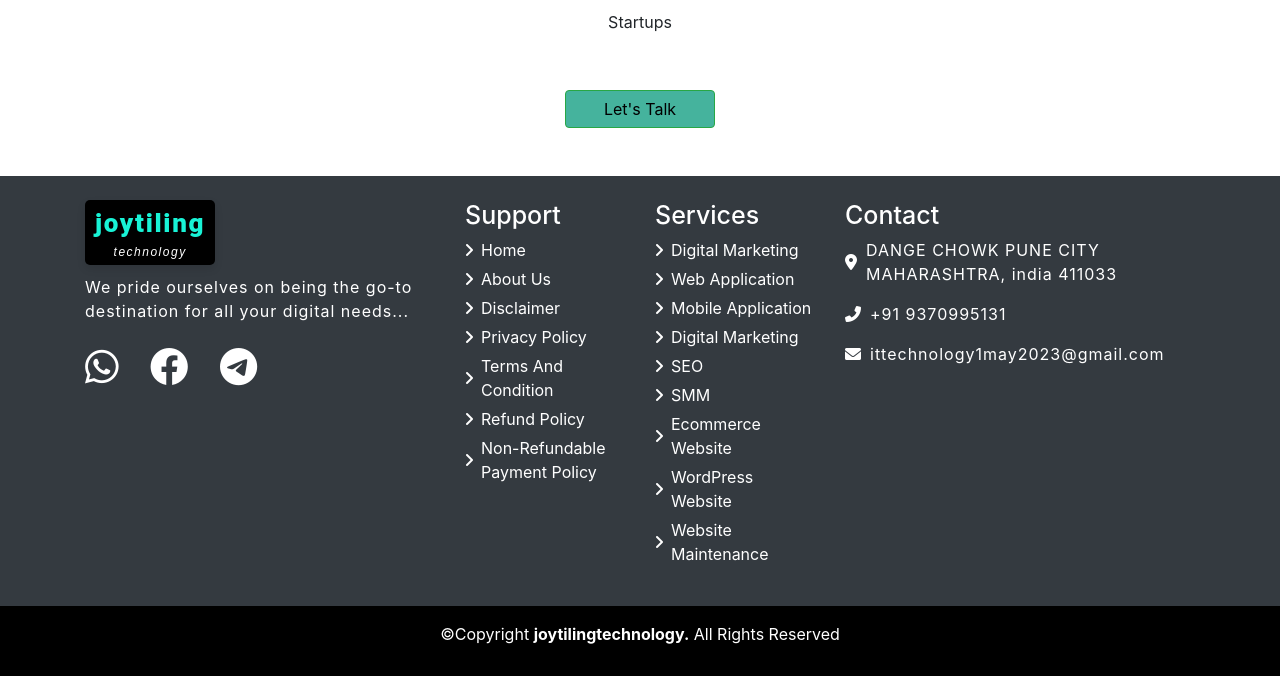
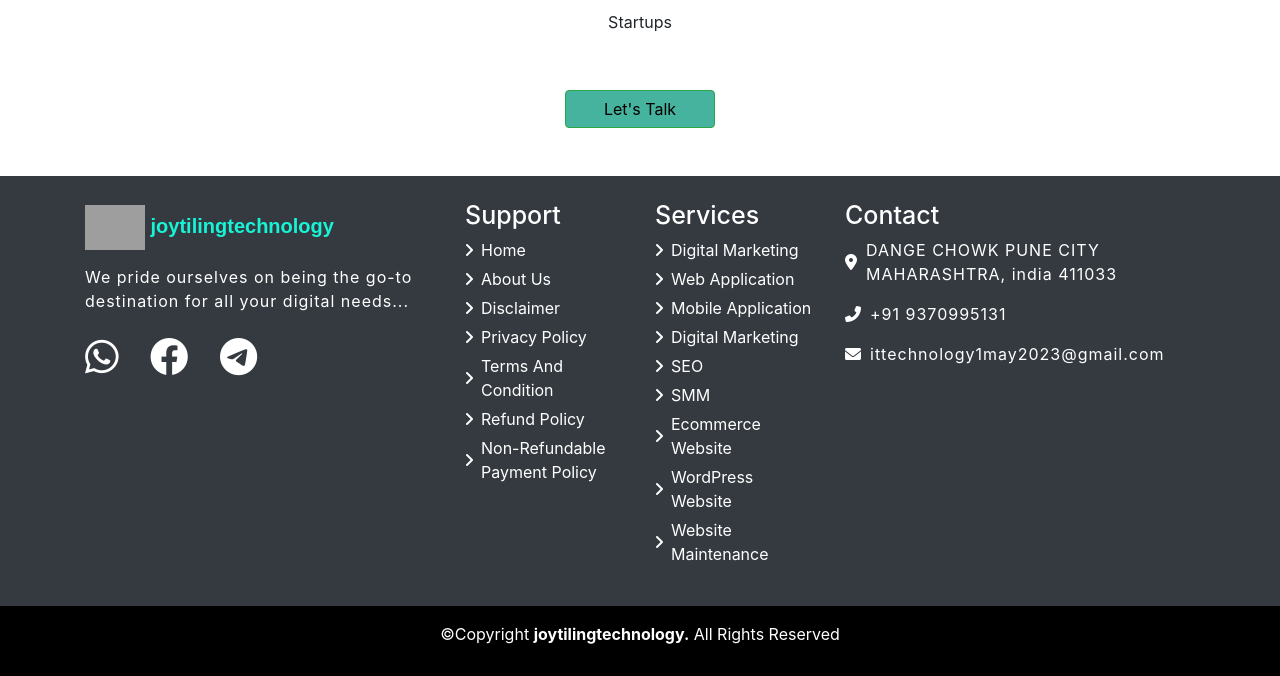
Before and after one commit to Rashmi-kushwah/Kedar-Technology, a Django app: page / in a window 1280 px wide. Shown: the part 3374-4050 px from the top of the page. Run offline with Django 5.2, Linux system fonts and the light colour scheme; data comes from the database, SQL or seed files in the repository; both versions use the stored data as it was after the commit; some libraries are stand-ins or nearby versions; grey boxes are pictures that could not be loaded.

Commit message:
Commit message

```diff
--- a/Templates/Homepage.html
+++ b/Templates/Homepage.html
@@ -92,21 +92,21 @@
     display: inline-block;
     margin-top: 40px;
 }
-
 .counter-container {
     display: flex;
     justify-content: center;
     align-items: center;
-    background: linear-gradient(to right, #84aaa3  , #84f5de  );
+    background: linear-gradient(to right, #84aaa3, #84f5de);
     padding: 60px 0;
     color: white;
+    flex-wrap: nowrap; /* Prevent wrapping */
 }
 
 .counter {
     text-align: center;
-    flex: 1;
+    flex: 1 1 auto; /* Allow the counters to shrink */
     max-width: 150px;
-    margin: 0 50px;
+    margin: 0 20px; /* Adjust margin to fit smaller screens */
 }
 
 .counter .icon {
@@ -126,15 +126,23 @@
 
 @media (max-width: 768px) {
     .counter-container {
-        flex-wrap: wrap;
+        justify-content: space-around; /* Distribute space between counters */
     }
 
     .counter {
-        flex: 1 1 50%;
-        max-width: 100%;
-        margin: 20px 0;
+        max-width: 100px; /* Reduce max-width to fit more counters */
+        margin: 0 10px;   /* Adjust margin */
+    }
+
+    .counter .icon, .counter .count {
+        font-size: 2em; /* Reduce font size for smaller screens */
+    }
+
+    .counter p {
+        font-size: 1em; /* Adjust text size */
     }
 }
+
 
 
 /*  */
--- a/Templates/footer.html
+++ b/Templates/footer.html
@@ -110,44 +110,40 @@ footer i {
         font-size: 15px;
     }
 }
-@import url('https://fonts.googleapis.com/css2?family=Roboto:wght@700&family=Montserrat:wght@400&display=swap');
-
-.navbar-brand-custom {
-    font-family: 'Arial', sans-serif;
-    background-color: black; /* Background for contrast */
-    text-align: center; /* Center the text */
-    padding: 4px 10px;
-    border-radius: 5px;
-    box-shadow: 0 4px 8px rgba(0, 0, 0, 0.1);
-    display: inline-block; /* Ensures the entire block is treated as one unit */
-    text-decoration: none; /* Remove underline */
+.navbar-brand .brand-text {
+    color: rgb(24, 243, 214);
 }
 
-.navbar-brand-custom .line1,
-.navbar-brand-custom .line2 {
-    display: block; /* Force each line to be on its own row */
-    margin: 0;
-    padding: 0;
+/* Hide the text on mobile screens */
+
+    @media (max-width: 768px) {
+        .dropdown-menu {
+        width: 80px; /* Adjust the width for smaller screens */
+        left: 50%; /* Position it relative to the screen */
+        transform: translateX(-50%);
+        }
+    .navbar-brand .brand-text {
+        display: none;
+    }
+    /* .navbar-brand img{
+        width: 40px;
+        height: 50px;
+
+    } */
 }
 
-.navbar-brand-custom .line1 {
-    font-family: 'Roboto', sans-serif;
-    font-size: 26px;
-    color: rgb(24, 243, 214);
-    text-shadow: 1px 1px 3px rgba(0, 0, 0, 0.6);
-    font-weight: 800;
-    letter-spacing: 1.7px;
+.navbar-brand .brand-logo {
+    width: 60px;
+    height: auto; /* Keeps the aspect ratio */
 }
 
-.navbar-brand-custom .line2 {
-    font-style: italic;
-    font-family: 'Montserrat', sans-serif;
-    font-size: 12px;
-    color: #fff;
-    letter-spacing: 1.5px;
-    text-shadow: 1px 1px 3px rgba(0, 0, 0, 0.2);
+/* Responsive size for smaller screens */
+@media (max-width: 768px) {
+    .brand-logo {
+        width: 40px;
+        height: auto; /* Keeps the aspect ratio */
+    }
 }
-
 
 </style>
 <!DOCTYPE html>
@@ -173,9 +169,9 @@ footer i {
                <br> technology
             </a>
          -->
-         <a class="navbar-brand-custom" href="{% url 'homepage' %}" style="text-decoration: none;">
-            <span class="line1">joytiling </span>
-            <span class="line2">technology</span>
+         <a class="navbar-brand" href="{% url 'homepage' %}">
+            <img src="https://seupload.com/cache/plugins/filepreviewer/130425/15f3add6def65a603f9bdf6267e0f1813dbf4475bf169d5eccd523518be040bc/1100x800_cropped.jpg" class="brand-logo" alt="joytilingtechnology Logo">
+            <span class="brand-text">joytilingtechnology</span>
         </a>
 
             <!-- <a class="navbar-brand" href="{% url 'homepage' %}" style="font-size: 24px; font-weight: bold;">
--- a/Templates/header.html
+++ b/Templates/header.html
@@ -13,6 +13,7 @@
     <link rel="stylesheet" href="https://cdnjs.cloudflare.com/ajax/libs/font-awesome/5.15.4/css/all.min.css">
 
     <style>
+
       .navbar-nav .nav-link {
             font-size: 17px;
             /* color: white !important; */
@@ -20,11 +21,21 @@
               font-weight: 400;
 
         }
+        .dropdown-menu {
+        background-color: rgb(36, 35, 35);
+        width: 300px;
+        margin-left: 50px;
+        position: absolute;
+        right: 50px;
+        top: 100%;
+        z-index: 1000;
+    }
 
-        .dropdown-menu {
+        /* .dropdown-menu {
             background-color: rgb(36, 35, 35);
             width: 300px;
-        }
+
+        } */
         .dropdown-item {
             color: white;
         }
@@ -32,7 +43,7 @@
             background-color: rgba(255, 255, 255, 0.1);
         }
         .navbar-nav {
-            margin-left:60%;
+            margin-left:58%;
 
         }
 
@@ -100,7 +111,13 @@
 }
 
 /* Hide the text on mobile screens */
-@media (max-width: 768px) {
+
+    @media (max-width: 768px) {
+        .dropdown-menu {
+        width: 80px; /* Adjust the width for smaller screens */
+        left: 50%; /* Position it relative to the screen */
+        transform: translateX(-50%);
+        }
     .navbar-brand .brand-text {
         display: none;
     }
@@ -110,6 +127,7 @@
 
     } */
 }
+
 /* Default size for larger screens */
  .navbar-brand .brand-logo {
     width: 60px;
@@ -134,16 +152,6 @@
             <img src="https://seupload.com/cache/plugins/filepreviewer/130425/15f3add6def65a603f9bdf6267e0f1813dbf4475bf169d5eccd523518be040bc/1100x800_cropped.jpg" class="brand-logo" alt="joytilingtechnology Logo">
             <span class="brand-text">joytilingtechnology</span>
         </a>
-
-        <!-- <a class="navbar-brand-custom" href="{% url 'homepage' %}" style="font-size: 24px; font-weight: bold; text-decoration: none;  text-shadow: 2px 2px 4px rgba(0, 0, 0, 0.3);">
-            joytilingtechnology
-        </a>
-        <a class="navbar-brand-custom" href="{% url 'homepage' %}" style="text-decoration: none; ">
-            <span class="line1">joytiling </span>
-            <span class="line2">technology</span>
-        </a>-->
-
-
 
     <button class="navbar-toggler" type="button" data-toggle="collapse" data-target="#navbarNav" aria-controls="navbarNav" aria-expanded="false" aria-label="Toggle navigation">
         <span class="navbar-toggler-icon"><i class="fas fa-bars"></i></span>
```
Also changed, not shown: Templates/Subadmin_dashboard.html (+28 -34 lines), db.sqlite3, media/photos/web-design_1.png (added), media/photos/webmaintenance_2.png (added).
